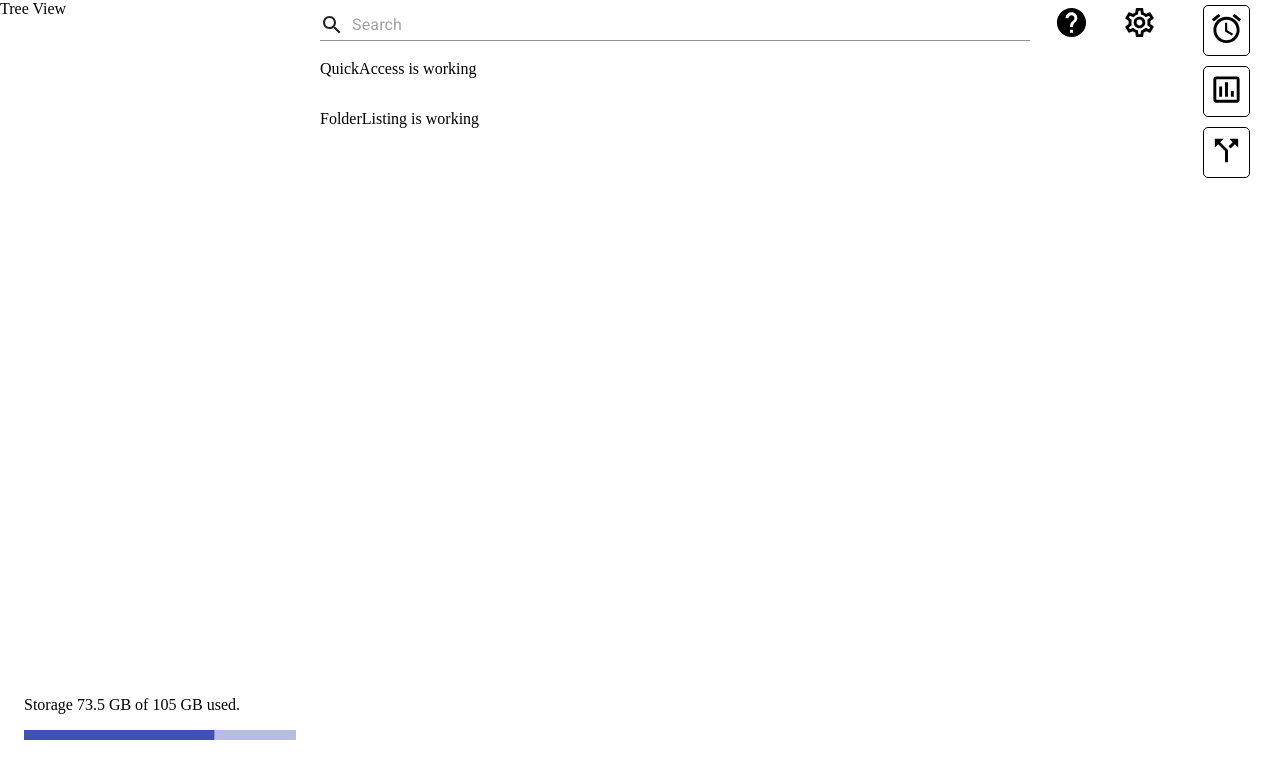
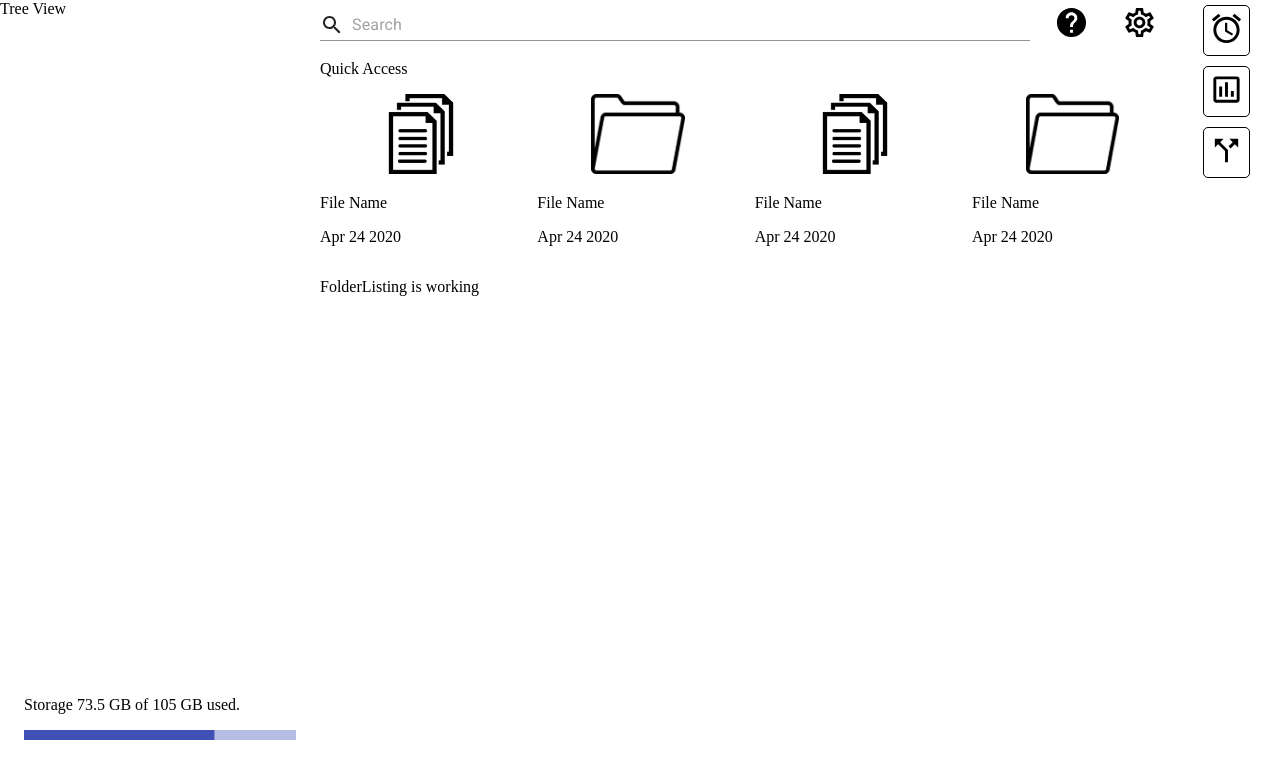
Before and after one commit to swanandmehta/work-explorer, a React (Create React App) app in the folder work-explorer/: page / in a window 1280 px wide. Shown: the top 778 px of the page. Built offline with nearby package versions, Linux system fonts and the light colour scheme.

Commit message:
Folder listing setup completed

```diff
--- /dev/null
+++ b/work-explorer/src/components/application-container/quick-access-link/quick-access-link.component.tsx
@@ -0,0 +1,26 @@
+import { Container } from "@material-ui/core";
+import file from '../../../assets/img/file.png';
+import folder from '../../../assets/img/folder.png';
+
+import './quick-access-link.style.css';
+
+type QuickAccessLinkProps = {
+    type: string
+};
+
+// eslint-disable-next-line
+const QuickAccessLink = ({type}: QuickAccessLinkProps) => {
+    return (
+        <Container maxWidth={false} disableGutters={true}>
+            {
+                type === 'file' ?
+                <img src={file} className="quick-access-img" alt="file" /> :
+                <img src={folder} className="quick-access-img" alt="file" />
+            }
+            <p>File Name</p>
+            <p>Apr 24 2020</p>
+        </Container>
+    )
+}
+
+export default QuickAccessLink;
--- /dev/null
+++ b/work-explorer/src/components/application-container/quick-access-link/quick-access-link.style.css
@@ -0,0 +1,7 @@
+.quick-access-img {
+    width: inherit;
+    height: 80px;
+    object-fit: scale-down;
+    overflow: hidden;
+    box-sizing: border-box;
+}
--- a/work-explorer/src/components/application-container/quick-access/quick-access.component.tsx
+++ b/work-explorer/src/components/application-container/quick-access/quick-access.component.tsx
@@ -1,7 +1,32 @@
+import { Container, Grid } from '@material-ui/core';
+import QuickAccessLink from '../quick-access-link/quick-access-link.component';
 import './quick-access.style.css';
 
-function QuickAccess() {
-    return (<p>QuickAccess is working</p>)
+type QuickAccessProps = {
+
+}
+
+// eslint-disable-next-line
+const QuickAccess = ({}: QuickAccessProps) => {
+    return (
+        <Container maxWidth={false} disableGutters={true}>
+            <p>Quick Access</p>
+            <Grid container spacing={2} direction="row" justify="center" alignItems="center">
+                <Grid item xs={3}>
+                    <QuickAccessLink type="file"/>
+                </Grid>
+                <Grid item xs={3}>
+                    <QuickAccessLink type="folder"/>
+                </Grid>
+                <Grid item xs={3}>
+                    <QuickAccessLink type="file"/>
+                </Grid>
+                <Grid item xs={3}>
+                    <QuickAccessLink type="folder"/>
+                </Grid>
+            </Grid>
+        </Container>
+    )
 }
 
 export default QuickAccess;
```
Also changed, not shown: work-explorer/src/assets/img/file.png (added), work-explorer/src/assets/img/folder.png (added).
